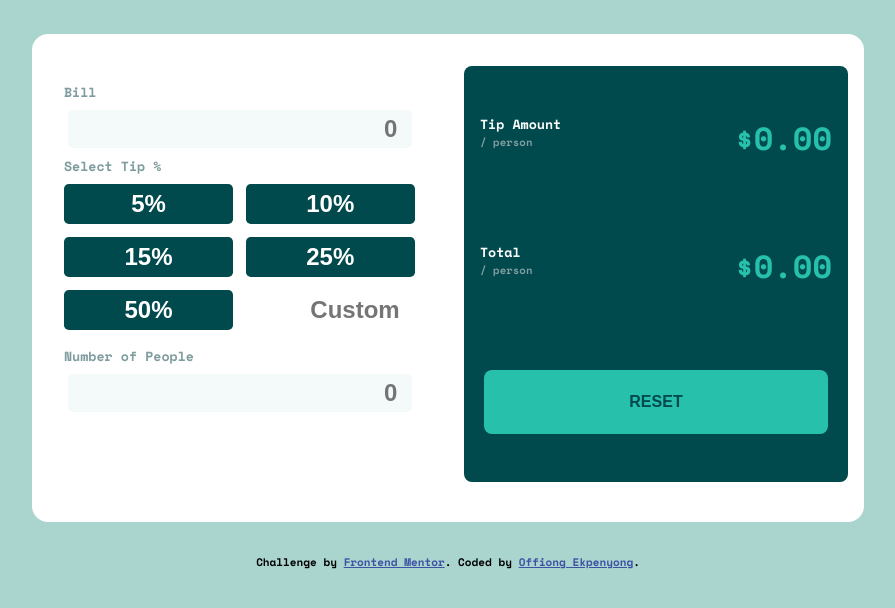
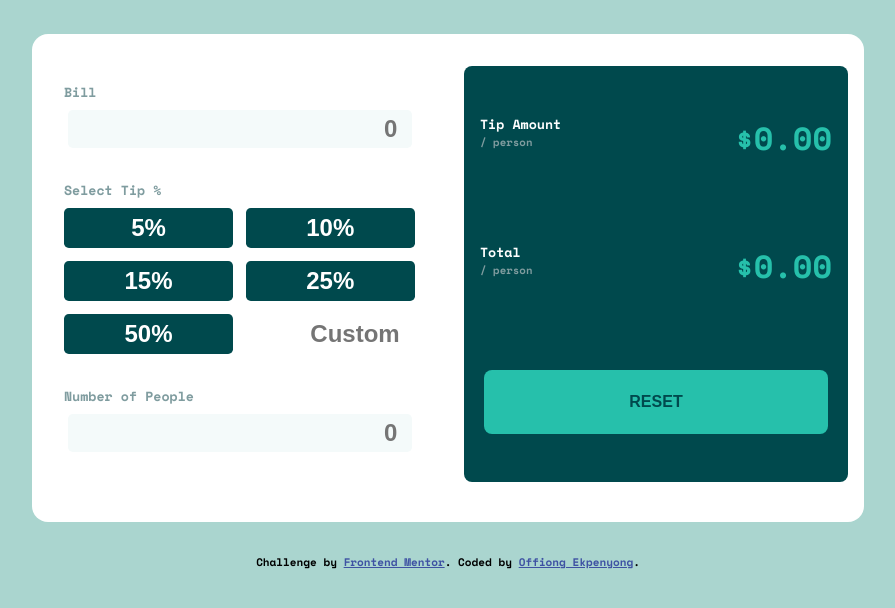
Before and after one commit to W3E-TEAM-2/tip-calculator-by-team-2, a plain HTML site: page index.html in a window 1280 px wide. Shown: the part 86-694 px from the top of the page, without its empty margins (192-1087 px from the left). Drawn offline with nearby package versions, Linux system fonts and the light colour scheme.

Commit message:
Update style.css

```diff
--- a/style.css
+++ b/style.css
@@ -69,6 +69,9 @@ h5, h6{
 .bill:focus{
     outline: none !important;
     border: 2px solid hsl(172, 67%, 45%);
+}
+.select-option{
+    margin: 2rem 0;
 }
 .btn{
     height: 1.7rem;
```
